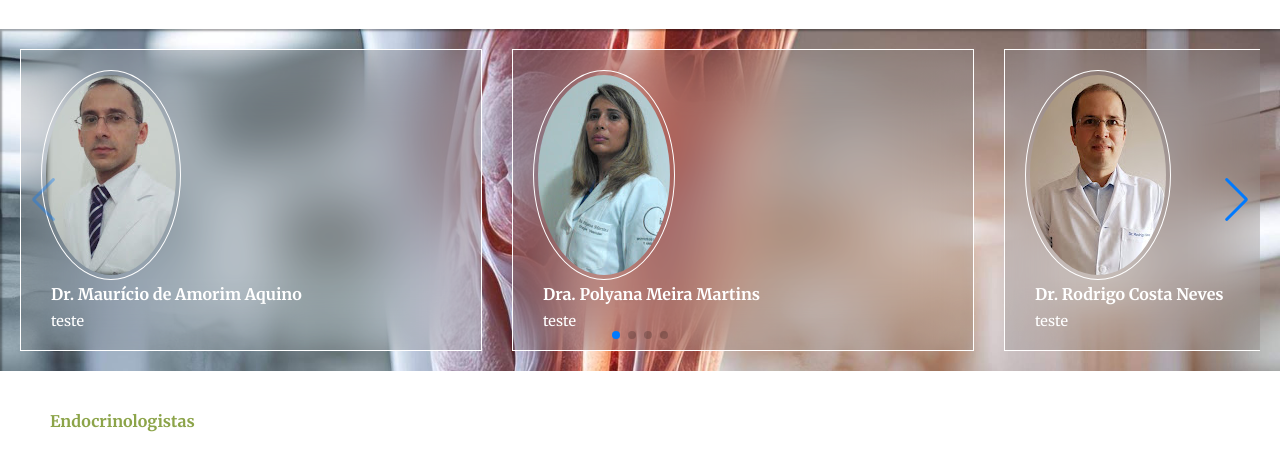
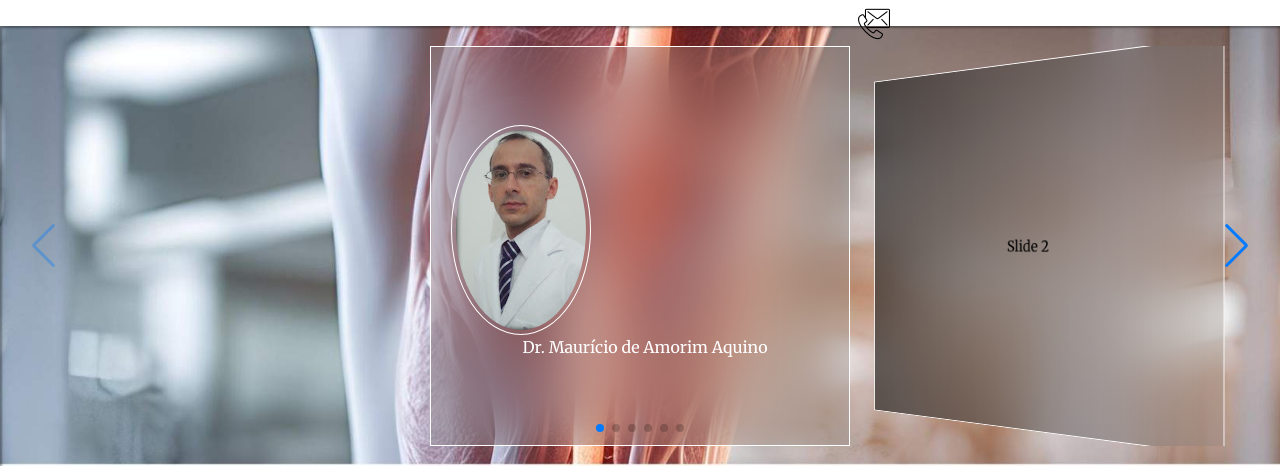
Before and after one commit to isaac-santos/projeto-grupoizi, a plain HTML site: page medico.html in a window 1280 px wide. Shown: the part 180-650 px from the top of the page. Drawn offline with nearby package versions, Linux system fonts and the light colour scheme.

Commit message:
atualizei o projeto grupoizi

```diff
--- a/medico.html
+++ b/medico.html
@@ -6,6 +6,7 @@
     <title>Grupo IZI</title>
     <link rel="stylesheet" href="src/style/estilo-pag.css">
     <link rel="stylesheet" href="https://cdnjs.cloudflare.com/ajax/libs/animate.css/4.1.1/animate.min.css" />
+    <link href="https://cdn.jsdelivr.net/npm/flowbite@2.5.2/dist/flowbite.min.css" rel="stylesheet" />
     <style>
 
         section {
@@ -68,10 +69,11 @@
             backdrop-filter: blur(30px);
             border: 1px solid white;
             max-width: 479px;
-            padding: 60px;
-            display: inline-flex;
-            min-height: 200px;
-            height: auto;
+            padding: 40px;
+            align-content: center;
+            text-align: center;
+            display: block;
+            min-height: 50vh;
         }
 
 
@@ -101,8 +103,37 @@
             text-decoration: underline;
         }
 
-        .sobre > p {
+        .btn-sobre {
+            background-color: rgb(136, 223, 65);
+            border-radius: 8px;
+            cursor: pointer;
             color: white;
+            font-family: var(--font1);
+            font-size: 0.9em;
+            padding: 8px;
+            margin: 5px;
+        }
+
+        .btn-sobre:hover {
+            border: 4px solid var(--cor2);
+        }
+
+        .modal {
+            background-color: white;
+            border: 1px solid var(--cor2);
+            border-radius: 5px;
+            display: none;
+            position: fixed;
+            z-index: 1000;
+            left: 0;
+            top: 0;
+            width: 50vw;
+            height: 60vh;
+        }
+
+        .modal1 > .md-content > ul {
+            padding: 5px;
+            list-style-position: inside;
         }
 
         @media (min-width: 1440px) {
@@ -117,10 +148,6 @@
 
             .sobre > h3 {
                 font-size: 1em;
-            }
-
-            .sobre > p {
-                font-size: 0.9em;
             }
         }
 
@@ -264,68 +291,62 @@
             <h4 class="separa">Angiologistas</h4>
         </section>
         <section id="img1">
-            <div class="swiper">
+            <div id="swiper1" class="swiper">
                 <div class="swiper-wrapper">
-                  <div class="swiper-slide" data-hash="slide1">
-                    <img src="src/img/Mauricio_rd.jpg" alt="Dr.Mauricio" class="doc-img">
-                    <div class="sobre">
-                        <h3><a href="#">Dr. Maurício de Amorim Aquino</a></h3>
-                        <p>teste</p>
+                    <div class="swiper-slide">
+                        <img src="src/img/Mauricio_rd.jpg" alt="Dr.Mauricio" class="doc-img">
+                        <div class="sobre">
+                            <h3><a href="#">Dr. Maurício de Amorim Aquino</a></h3>
+                        </div>
                     </div>
-                  </div>
-
-                  <div class="swiper-slide" data-hash="slide2">
-                    <img src="src/img/Polyana_rd.jpg" alt="Dra. Polyana" class="doc-img">
-                    <div class="sobre">
-                        <h3><a href="#">Dra. Polyana Meira Martins</a></h3>
-                        <p>teste</p>
-                    </div>
-                  </div>
-
-                  <div class="swiper-slide" data-hash="slide3">
-                    <img src="src/img/Rodrigo_Neves_reduzido.jpeg" alt="Dr. Rodrigo_Neves" class="doc-img">
-                    <div class="sobre">
-                        <h3><a href="#">Dr. Rodrigo Costa Neves</a></h3>
-                        <p>teste</p>
-                    </div>
-                  </div>
-
-                  <div class="swiper-slide" data-hash="slide4">
-                    <img src="src/img/Rofman_rd.jpg" alt="Dr. Rofman" class="doc-img">
-                    <div class="sobre">
-                        <h3><a href="https://www.instagram.com/rofmanfidelis?utm_source=ig_web_button_share_sheet&igsh=ZDNlZDc0MzIxNw==">Dr. Rofman Fidélis</a></h3>
-                        <p>teste</p>
-                    </div>
-                  </div>
-
-                  <div class="swiper-slide" data-hash="slide5">
-                    <img src="src/img/Saadia_rd.jpg" alt="Dra. Saadia" class="doc-img">
-                    <div class="sobre">
-                        <h3><a href="#">Dra. Saadia Santos Ribeiro da Silva</a></h3>
-                        <p>teste</p>
-                    </div>
-                  </div>
-
+                    <div class="swiper-slide">Slide 2</div>
+                    <div class="swiper-slide">Slide 3</div>
+                    <div class="swiper-slide">Slide 4</div>
+                    <div class="swiper-slide">Slide 5</div>
+                    <div class="swiper-slide">Slide 6</div>
                 </div>
                 <div class="swiper-pagination"></div>
-
                 <div class="swiper-button-prev"></div>
                 <div class="swiper-button-next"></div>
-
             </div>
         </section>
         <section class="separa">
             <h4>Endocrinologistas</h4>
         </section>
         <section id="img2">
-
+            <div id="swiper2" class="swiper">
+                <div class="swiper-wrapper">
+                    <div class="swiper-slide">Slide 1</div>
+                    <div class="swiper-slide">Slide 2</div>
+                    <div class="swiper-slide">Slide 3</div>
+                    <div class="swiper-slide">Slide 4</div>
+                    <div class="swiper-slide">Slide 5</div>
+                    <div class="swiper-slide">Slide 6</div>
+                </div>
+                <div class="swiper-pagination"></div>
+                <div class="swiper-button-prev"></div>
+                <div class="swiper-button-next"></div>
+            </div>
         </section>
         <section class="separa">
             <h4>Nutricionistas</h4>
         </section>
         <section id="img3">
+            <div id="swiper3" class="swiper">
+                <div class="swiper-wrapper">
+                    <div class="swiper-slide">Slide 1</div>
+                    <div class="swiper-slide">Slide 2</div>
+                    <div class="swiper-slide">Slide 3</div>
+                    <div class="swiper-slide">Slide 4</div>
+                    <div class="swiper-slide">Slide 5</div>
+                    <div class="swiper-slide">Slide 6</div>
+                </div>
+                <div class="swiper-pagination"></div>
+                <div class="swiper-button-prev"></div>
+                <div class="swiper-button-next"></div>
+            </div>
+        </section>
 
-        </section>
         <!-- whatsapp -->
         <div id="whatsapp">
             <a href="https://wa.me/5571991728328" target="_blank" ><img src="src/img/whatsapp.png" alt="acesso ao whatsapp"></a>
@@ -337,6 +358,7 @@
     </footer>
     <script src="src/JavaScript/animações.Js"></script>
     <script src="https://cdn.jsdelivr.net/npm/swiper@11/swiper-bundle.min.js"></script>
-    <script src="src/JavaScript/slide.js"></script>
+    <script src="src/JavaScript/swiper.js"></script>
+    <script src="src/JavaScript/modal-list.js"></script>
 </body>
 </html>
--- /dev/null
+++ b/src/JavaScript/modal-list.js
@@ -0,0 +1,7 @@
+function abrirmodal(carregarModal1) {
+    console.log(carregarModal1);
+}
+
+function fecharModal(fecharModal1){
+    console.log(fecharModal1);
+}
--- a/src/JavaScript/slide.js
+++ /dev/null
@@ -1,46 +0,0 @@
-const swiper = new Swiper('.swiper', {
-    hashNavigation: true,
-    loop: false,
-
-    // Paginação
-    pagination: {
-      el: '.swiper-pagination',
-    },
-
-    // Setas de navegação
-    navigation: {
-      nextEl: '.swiper-button-next',
-      prevEl: '.swiper-button-prev',
-    },
-
-    // Default parameters
-  slidesPerView: 1,
-  spaceBetween: 10,
-  // Responsive breakpoints
-  breakpoints: {
-    320: {
-      slidesPerView: 'auto',
-      spaceBetween: 1
-    },
-    480: {
-      slidesPerView: 'auto',
-      spaceBetween: 20
-    },
-    640: {
-      slidesPerView: 'auto',
-      spaceBetween: 30
-    },
-    768: {
-      slidesPerView: 'auto',
-      spaceBetween: 190
-    },
-    1024: {
-      slidesPerView: 'auto',
-      spaceBetween: 30
-    },
-    1440: {
-      slidesPerView: 'auto',
-      spaceBetween: 160
-    }
-  }
-  });
--- /dev/null
+++ b/src/JavaScript/swiper.js
@@ -0,0 +1,68 @@
+const swiper1 = new Swiper('#swiper1', {
+    effect: 'coverflow',
+  grabCursor: true,
+  centeredSlides: true,
+  slidesPerView: 'auto',
+  coverflowEffect: {
+    rotate: 50,
+    stretch: 0,
+    depth: 100,
+    modifier: 1,
+    slideShadows: true,
+  },
+    loop: false,
+  pagination: {
+    el: '#swiper1 .swiper-pagination',
+    clickable: true,
+  },
+  navigation: {
+    nextEl: '#swiper1 .swiper-button-next',
+    prevEl: '#swiper1 .swiper-button-prev',
+  },
+  });
+
+  const swiper2 = new Swiper('#swiper2', {
+    effect: 'coverflow',
+  grabCursor: true,
+  centeredSlides: true,
+  slidesPerView: 'auto',
+  coverflowEffect: {
+    rotate: 50,
+    stretch: 0,
+    depth: 100,
+    modifier: 1,
+    slideShadows: true,
+  },
+    loop: false,
+  pagination: {
+    el: '#swiper2 .swiper-pagination',
+    clickable: true,
+  },
+  navigation: {
+    nextEl: '#swiper2 .swiper-button-next',
+    prevEl: '#swiper2 .swiper-button-prev',
+  },
+  });
+
+  const swiper3 = new Swiper('#swiper3', {
+    effect: 'coverflow',
+  grabCursor: true,
+  centeredSlides: true,
+  slidesPerView: 'auto',
+  coverflowEffect: {
+    rotate: 50,
+    stretch: 0,
+    depth: 100,
+    modifier: 1,
+    slideShadows: true,
+  },
+    loop: false,
+  pagination: {
+    el: '#swiper3 .swiper-pagination',
+    clickable: true,
+  },
+  navigation: {
+    nextEl: '#swiper3 .swiper-button-next',
+    prevEl: '#swiper3 .swiper-button-prev',
+  },
+  });
--- a/src/style/estilo-pag.css
+++ b/src/style/estilo-pag.css
@@ -40,6 +40,7 @@
     --cor4: #31332C;
     --cor5: #2F3323;
     --font0: "Merriweather", serif;
+    --font1: "Poppins", sans-serif;
 }
 
 
```
